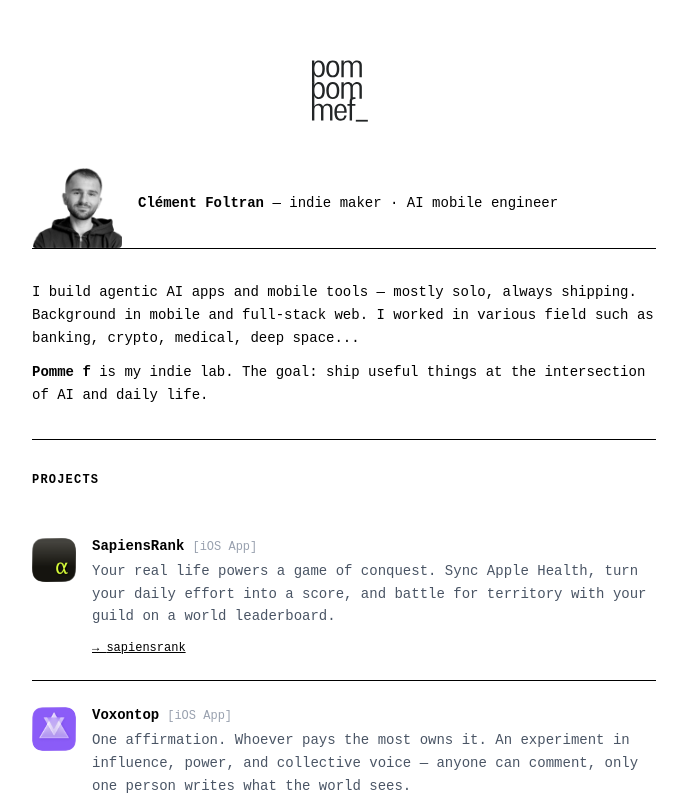
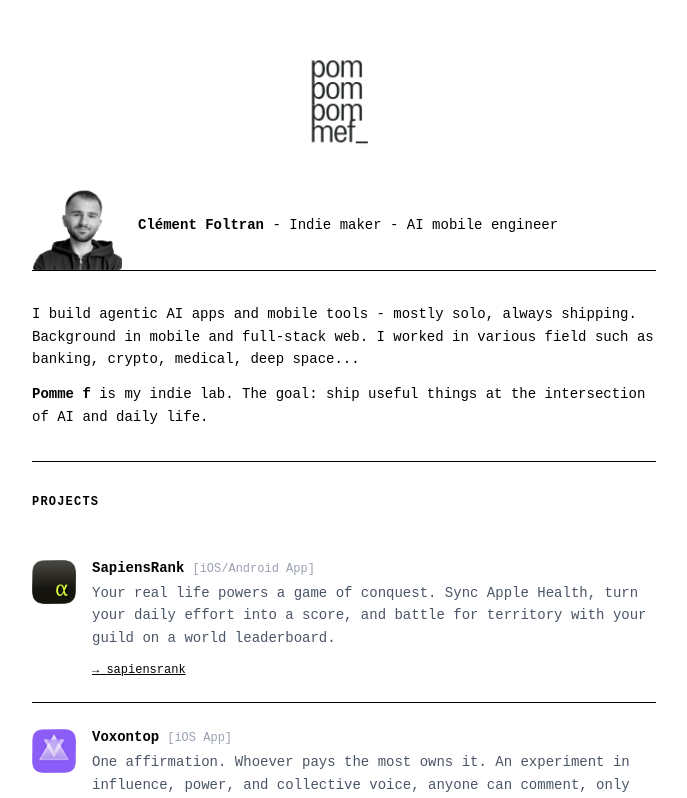
Before and after one commit to cfoltran/pommef, a Next.js app: page / in a window 1280 px wide. Shown: the top 798 px of the page, without its empty margins (296-983 px from the left). Built offline with nearby package versions, Linux system fonts and the light colour scheme.

Commit message:
Animated logo

```diff
--- /dev/null
+++ b/app/components/AnimatedLogo.tsx
@@ -0,0 +1,84 @@
+const ROW = 49.55;
+
+const P =
+  "M 25.51,60.99 V 10.54 h 4.5 v 6.24 h 0.15 c 0.46,-1.33 1.1,-2.5 1.91,-3.5 0.81,-1 1.78,-1.78 2.9,-2.32 1.12,-0.54 2.39,-0.82 3.79,-0.82 2.44,0 4.5,0.75 6.15,2.25 1.65,1.5 2.93,3.67 3.81,6.51 0.88,2.84 1.32,6.32 1.32,10.43 v 0.04 c 0,4.14 -0.44,7.64 -1.32,10.51 -0.88,2.87 -2.17,5.05 -3.85,6.55 -1.68,1.5 -3.71,2.25 -6.08,2.25 -1.4,0 -2.67,-0.25 -3.79,-0.75 -1.12,-0.5 -2.09,-1.23 -2.9,-2.21 -0.81,-0.98 -1.46,-2.21 -1.94,-3.68 h -0.15 v 18.94 h -4.5 z M 37.74,44.51 c 1.62,0 3,-0.58 4.14,-1.74 1.14,-1.16 2,-2.87 2.6,-5.14 0.59,-2.26 0.89,-5.01 0.89,-8.26 v -0.04 c 0,-3.22 -0.29,-5.95 -0.87,-8.2 -0.58,-2.25 -1.44,-3.95 -2.59,-5.1 -1.15,-1.15 -2.54,-1.72 -4.16,-1.72 -1.74,0 -3.17,0.63 -4.3,1.89 -1.13,1.26 -1.97,3.02 -2.54,5.28 -0.57,2.26 -0.85,4.89 -0.85,7.89 v 0.07 c 0,3.02 0.29,5.66 0.85,7.91 0.56,2.25 1.42,4 2.56,5.26 1.14,1.26 2.56,1.89 4.28,1.89 z";
+const O =
+  "M 65.27,48.83 C 62.58,48.81 60.32,48.07 58.48,46.62 56.64,45.17 55.24,43 54.27,40.12 53.3,37.24 52.82,33.68 52.82,29.45 v -0.07 c 0,-4.21 0.48,-7.75 1.45,-10.63 0.97,-2.88 2.38,-5.06 4.23,-6.53 1.85,-1.47 4.09,-2.21 6.73,-2.21 2.64,0 4.96,0.74 6.81,2.21 1.85,1.47 3.25,3.65 4.21,6.51 0.96,2.86 1.43,6.42 1.43,10.65 v 0.07 c 0,4.23 -0.48,7.78 -1.43,10.65 -0.95,2.87 -2.36,5.04 -4.21,6.52 -1.85,1.48 -4.11,2.21 -6.77,2.21 z m 0,-4.21 c 1.65,0 3.05,-0.58 4.21,-1.74 1.16,-1.16 2.04,-2.87 2.65,-5.12 0.61,-2.25 0.91,-5.02 0.91,-8.31 v -0.07 c 0,-3.29 -0.3,-6.06 -0.91,-8.31 -0.61,-2.25 -1.48,-3.96 -2.63,-5.12 -1.15,-1.16 -2.57,-1.74 -4.27,-1.74 -1.7,0 -3.05,0.57 -4.21,1.72 -1.16,1.15 -2.04,2.85 -2.65,5.1 -0.61,2.25 -0.91,5.03 -0.91,8.35 v 0.07 c 0,3.29 0.3,6.06 0.91,8.31 0.61,2.25 1.48,3.96 2.63,5.12 1.15,1.16 2.57,1.74 4.26,1.74 z";
+const M =
+  "M 81.71,48.29 V 10.54 h 4.5 v 5.3 h 0.15 c 0.68,-1.72 1.69,-3.12 3.05,-4.19 1.36,-1.07 3.07,-1.61 5.15,-1.61 1.38,0 2.61,0.25 3.7,0.74 1.09,0.49 2.02,1.22 2.78,2.18 0.76,0.96 1.34,2.09 1.72,3.39 h 0.11 c 0.51,-1.23 1.17,-2.33 2,-3.28 0.83,-0.95 1.8,-1.7 2.94,-2.23 1.14,-0.53 2.46,-0.8 3.96,-0.8 1.91,0 3.53,0.45 4.86,1.36 1.33,0.91 2.35,2.21 3.07,3.92 0.72,1.71 1.07,3.77 1.07,6.19 v 26.78 h -4.54 V 22.23 c 0,-1.67 -0.22,-3.1 -0.65,-4.3 -0.43,-1.2 -1.09,-2.12 -1.98,-2.76 -0.89,-0.64 -1.99,-0.96 -3.32,-0.96 -1.45,0 -2.68,0.39 -3.68,1.16 -1,0.77 -1.77,1.84 -2.29,3.19 -0.52,1.35 -0.78,2.9 -0.78,4.65 V 48.29 H 98.99 V 22.2 c 0,-1.65 -0.23,-3.07 -0.69,-4.26 -0.46,-1.19 -1.13,-2.12 -2.01,-2.76 -0.88,-0.64 -1.98,-0.96 -3.29,-0.96 -1.43,0 -2.64,0.39 -3.65,1.18 -1.01,0.79 -1.78,1.88 -2.32,3.27 -0.54,1.39 -0.82,2.97 -0.82,4.74 v 24.9 h -4.5 z";
+
+const MEF_M =
+  "m 25.51,147.39 v -37.74 h 4.5 v 5.3 h 0.15 c 0.68,-1.72 1.69,-3.11 3.05,-4.19 1.36,-1.08 3.07,-1.62 5.15,-1.62 1.38,0 2.61,0.25 3.7,0.75 1.09,0.5 2.02,1.22 2.78,2.18 0.76,0.96 1.34,2.09 1.72,3.39 h 0.11 c 0.51,-1.23 1.17,-2.33 2,-3.29 0.82,-0.95 1.8,-1.7 2.94,-2.23 1.14,-0.53 2.46,-0.8 3.96,-0.8 1.91,0 3.53,0.45 4.86,1.36 1.33,0.91 2.35,2.22 3.07,3.92 0.71,1.71 1.07,3.77 1.07,6.19 v 26.78 h -4.54 v -26.06 c 0,-1.67 -0.22,-3.1 -0.65,-4.3 -0.44,-1.2 -1.09,-2.11 -1.98,-2.76 -0.88,-0.64 -1.99,-0.96 -3.32,-0.96 -1.45,0 -2.68,0.39 -3.68,1.16 -1,0.77 -1.77,1.84 -2.29,3.19 -0.52,1.35 -0.78,2.9 -0.78,4.65 v 25.08 H 42.79 V 121.3 c 0,-1.65 -0.23,-3.07 -0.69,-4.27 -0.46,-1.2 -1.13,-2.11 -2.01,-2.76 -0.88,-0.64 -1.98,-0.96 -3.29,-0.96 -1.43,0 -2.64,0.39 -3.65,1.18 -1,0.79 -1.78,1.88 -2.32,3.27 -0.54,1.39 -0.82,2.97 -0.82,4.74 v 24.9 h -4.5 z";
+const MEF_E =
+  "m 80.44,147.93 c -2.59,0 -4.78,-0.74 -6.59,-2.23 -1.8,-1.49 -3.17,-3.66 -4.1,-6.53 -0.93,-2.86 -1.4,-6.39 -1.4,-10.58 v -0.04 c 0,-4.23 0.45,-7.79 1.36,-10.67 0.91,-2.88 2.24,-5.06 3.99,-6.55 1.75,-1.49 3.89,-2.23 6.4,-2.23 2.51,0 4.62,0.73 6.37,2.19 1.75,1.47 3.08,3.61 3.99,6.43 0.91,2.82 1.36,6.22 1.36,10.21 v 2.03 H 70.95 v -3.74 H 89.6 l -2.32,3.34 v -2.4 c 0,-2.98 -0.29,-5.49 -0.87,-7.55 -0.58,-2.06 -1.4,-3.62 -2.47,-4.7 -1.06,-1.07 -2.33,-1.61 -3.81,-1.61 -1.48,0 -2.75,0.54 -3.81,1.63 -1.06,1.09 -1.89,2.66 -2.47,4.72 -0.58,2.06 -0.87,4.56 -0.87,7.51 v 2.4 c 0,3.1 0.31,5.69 0.93,7.78 0.62,2.1 1.48,3.68 2.59,4.76 1.11,1.08 2.43,1.61 3.96,1.61 1.23,0 2.31,-0.28 3.23,-0.83 0.92,-0.55 1.68,-1.38 2.27,-2.47 0.59,-1.09 0.98,-2.36 1.18,-3.81 l 0.15,-0.87 h 4.28 l -0.11,0.91 c -0.24,1.72 -0.67,3.27 -1.27,4.66 -0.6,1.39 -1.37,2.57 -2.3,3.56 -0.93,0.98 -2.03,1.73 -3.29,2.27 -1.26,0.54 -2.65,0.8 -4.17,0.8 z";
+const MEF_F =
+  "M 97.53,147.39 V 113.6 h -4.28 v -3.96 h 4.28 v -6.42 c 0,-1.94 0.33,-3.54 0.98,-4.83 0.65,-1.29 1.6,-2.25 2.83,-2.92 1.23,-0.66 2.73,-1 4.5,-1 0.58,0 1.1,0.02 1.56,0.07 0.46,0.05 0.87,0.11 1.23,0.18 v 3.85 c -0.31,-0.05 -0.65,-0.08 -1.02,-0.11 -0.37,-0.03 -0.74,-0.04 -1.13,-0.04 -1.5,0 -2.62,0.41 -3.36,1.22 -0.74,0.81 -1.11,2.07 -1.11,3.79 v 6.21 h 6.42 v 3.96 h -6.39 v 33.79 H 97.5 Z";
+const CURSOR = "M134.49,150h-27.48v-4.13h27.48v4.13Z";
+
+const css = `
+.pf-drop { animation: pf-drop 0.6s cubic-bezier(.5,0,1,1) both; }
+.pf-type { animation: pf-type 1ms linear both; }
+.pf-cursor { animation: pf-blink 1s step-end infinite both; }
+@keyframes pf-drop {
+  0% { transform: translateY(-220px); }
+  60% { transform: translateY(0); animation-timing-function: ease-out; }
+  75% { transform: translateY(-9px); animation-timing-function: ease-in; }
+  88% { transform: translateY(0); animation-timing-function: ease-out; }
+  94% { transform: translateY(-2px); animation-timing-function: ease-in; }
+  100% { transform: translateY(0); }
+}
+@keyframes pf-type { from { opacity: 0; } to { opacity: 1; } }
+@keyframes pf-blink { 0% { opacity: 0; } 50% { opacity: 1; } }
+@media (prefers-reduced-motion: reduce) {
+  .pf-drop, .pf-type, .pf-cursor { animation: none; }
+}
+`;
+
+// Bottom row lands first so falling rows never cross the ones already stacked.
+const dropDelays = [1.0, 0.6, 0.2];
+
+export default function AnimatedLogo({
+  width = 70,
+  className,
+}: {
+  width?: number;
+  className?: string;
+}) {
+  return (
+    <svg
+      viewBox="0 0 160 210"
+      width={width}
+      height={(width * 210) / 160}
+      className={className}
+      role="img"
+      aria-label="pommef"
+    >
+      <style>{css}</style>
+      <g fill="#222526">
+        <g transform="matrix(1.196156,0,0,1,-23.689755,0)">
+          {dropDelays.map((delay, row) => (
+            <g key={row} transform={`translate(0 ${row * ROW})`}>
+              <g className="pf-drop" style={{ animationDelay: `${delay}s` }}>
+                <path d={P} />
+                <path d={O} />
+                <path d={M} />
+              </g>
+            </g>
+          ))}
+          <g transform={`translate(0 ${ROW})`}>
+            <path className="pf-type" style={{ animationDelay: "1.9s" }} d={MEF_M} />
+            <path className="pf-type" style={{ animationDelay: "2.1s" }} d={MEF_E} />
+            <path className="pf-type" style={{ animationDelay: "2.3s" }} d={MEF_F} />
+          </g>
+        </g>
+        {/* Blink starts on its hidden half, so the cursor first shows at 2.5s. */}
+        <path
+          className="pf-cursor"
+          style={{ animationDelay: "2s" }}
+          transform={`translate(0 ${ROW})`}
+          d={CURSOR}
+        />
+      </g>
+    </svg>
+  );
+}
--- a/app/globals.css
+++ b/app/globals.css
@@ -16,5 +16,5 @@
 body {
   background: var(--background);
   color: var(--foreground);
-  font-family: Arial, Helvetica, sans-serif;
+  font-family: "Times New Roman", Times, serif;
 }
--- a/app/layout.tsx
+++ b/app/layout.tsx
@@ -1,8 +1,5 @@
 import type { Metadata } from "next";
-import { Inter } from "next/font/google";
 import "./globals.css";
-
-const inter = Inter({ subsets: ["latin"] });
 
 export const metadata: Metadata = {
   title: "Pomme F",
@@ -19,7 +16,7 @@
       <head>
         <link rel="icon" href="/pommef_logo-05.svg" type="image/svg+xml" />
       </head>
-      <body className={inter.className + ' bg-white text-black'}>{children}</body>
+      <body className="bg-white text-black">{children}</body>
     </html>
   );
 }
--- a/app/page.tsx
+++ b/app/page.tsx
@@ -1,9 +1,10 @@
 import Image from "next/image";
+import AnimatedLogo from "./components/AnimatedLogo";
 
 const projects = [
   {
     name: "SapiensRank",
-    type: "iOS App",
+    type: "iOS/Android App",
     description:
       "Your real life powers a game of conquest. Sync Apple Health, turn your daily effort into a score, and battle for territory with your guild on a world leaderboard.",
     link: "https://sapiensrank.com",
@@ -15,7 +16,7 @@
     name: "Voxontop",
     type: "iOS App",
     description:
-      "One affirmation. Whoever pays the most owns it. An experiment in influence, power, and collective voice — anyone can comment, only one person writes what the world sees.",
+      "One affirmation. Whoever pays the most owns it. An experiment in influence, power, and collective voice, anyone can comment, only one person writes what the world sees.",
     link: "/voxontop",
     appStore: "https://apps.apple.com/fr/app/voxontop/id6753363277",
     icon: "/voxontop.png",
@@ -43,7 +44,7 @@
     name: "Mcpdoor",
     type: "AI Tool",
     description:
-      "Your gateway to the MCP ecosystem. One click to connect AI assistants to real-world tools — Maps, Airbnb, and thousands more.",
+      "Your gateway to the MCP ecosystem. One click to connect AI assistants to real-world tools: Maps, Airbnb, and thousands more.",
     link: "https://mcpdoor.com",
     external: true,
     emoji: "🚪",
@@ -60,13 +61,7 @@
     >
       {/* Header */}
       <header >
-        <Image
-          src="/pommef_logo-05.svg"
-          alt="pommef"
-          width={70}
-          height={70}
-          className="mb-8 mx-auto"
-        />
+        <AnimatedLogo width={70} className="mb-8 mx-auto block" />
 
         <div className="flex items-center gap-4">
           <Image
@@ -79,8 +74,8 @@
           />
           <div className="text-sm leading-loose">
             <span className="font-bold">Clément Foltran</span>
-            {" — "}
-            indie maker · AI mobile engineer
+            {" - "}
+            Indie maker - AI mobile engineer
           </div>
         </div>
       </header>
@@ -90,7 +85,7 @@
       {/* About */}
       <section className="mb-8 text-sm leading-relaxed">
         <p>
-          I build agentic AI apps and mobile tools — mostly solo, always
+          I build agentic AI apps and mobile tools - mostly solo, always
           shipping. Background in mobile and full-stack web.
           I worked in various field such as banking, crypto, medical, deep space...
         </p>
```
